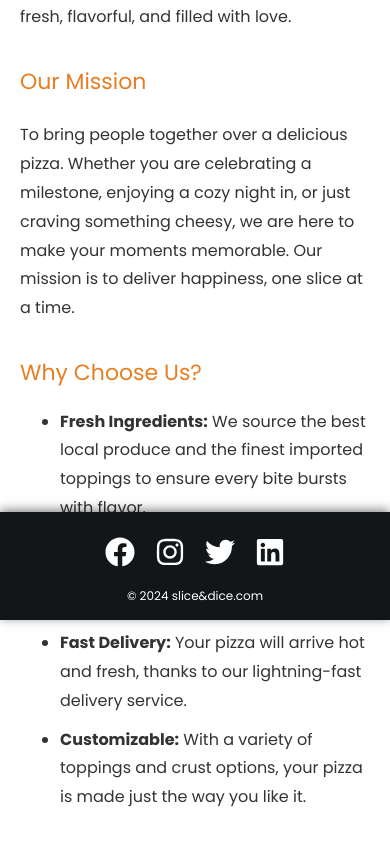
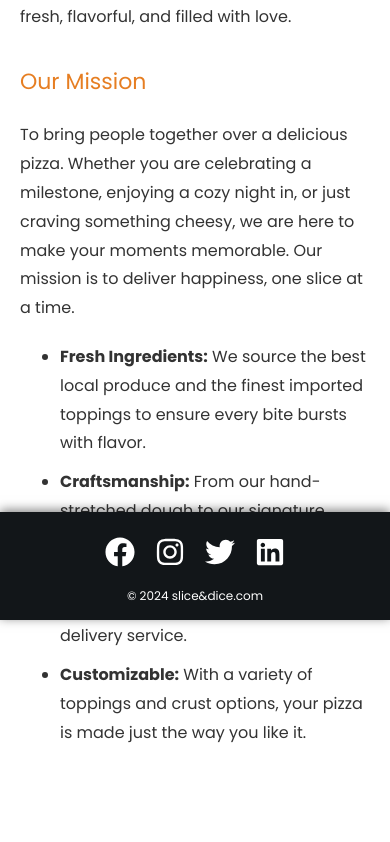
Before and after one commit to Manudd25/Pizza-Delivery-Web, a React (Vite) app: page /about in a window 390 px wide. Shown: the part 677-1519 px from the top of the page. After the commit the page ends 1454 px from the top, so only its background shows below. Built offline with nearby package versions, Linux system fonts and the light colour scheme.

Commit message:
adjustments for mobile reponsiveness

```diff
--- a/src/pages/About.jsx
+++ b/src/pages/About.jsx
@@ -32,7 +32,7 @@ function About() {
           mission is to deliver happiness, one slice at a time.
         </p>
 
-        <h2>Why Choose Us?</h2>
+        <h2 className="about-h2">Why Choose Us?</h2>
         <ul>
           <li>
             <strong>Fresh Ingredients:</strong> We source the best local produce
--- a/src/styles/About.css
+++ b/src/styles/About.css
@@ -82,6 +82,10 @@
     font-size: 22px;
   }
 
+  .about-h2 {
+    display: none;
+  }
+
   .aboutContainer p,
   .aboutContainer ul li {
     font-size: 16px;
```
